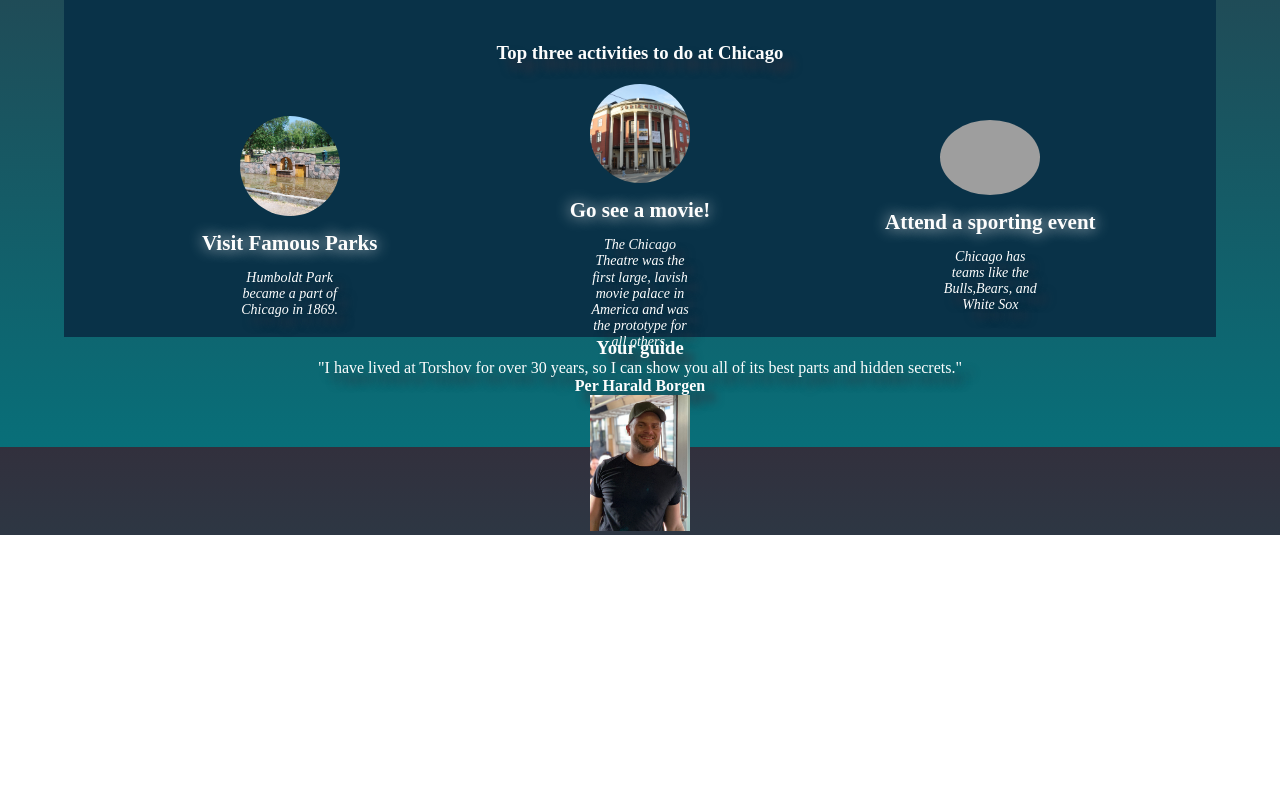
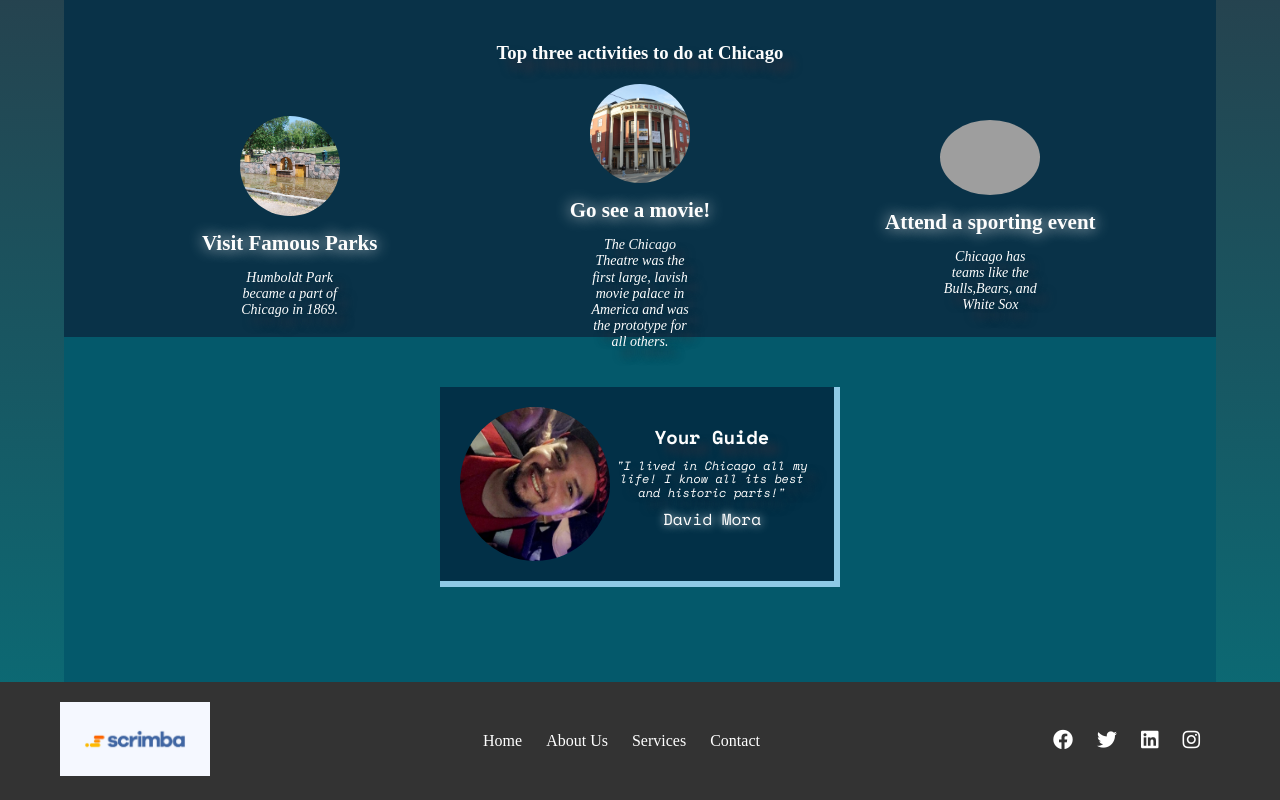
Before and after one commit to dmora219/HomeTown, a website built with Vite: page index.html in a window 1280 px wide. Shown: the part 353-1153 px from the top of the page. Before the commit the page ends 888 px from the top, so only its background shows below. Built offline with nearby package versions, Linux system fonts and the light colour scheme; grey boxes are pictures that could not be loaded; files whose address does not match are found by name.

Commit message:
final i think

```diff
--- a/index.html
+++ b/index.html
@@ -1,7 +1,13 @@
 <!DOCTYPE html>
 <html>
-    <head><link rel="stylesheet" href="https://cdnjs.cloudflare.com/ajax/libs/normalize/8.0.1/normalize.css">
+    <head>
+        <link rel="preconnect" href="https://fonts.googleapis.com">
+<link rel="preconnect" href="https://fonts.gstatic.com" crossorigin>
+<link href="https://fonts.googleapis.com/css2?family=Space+Mono:ital,wght@0,400;0,700;1,400&display=swap" rel="stylesheet">
+        <link rel="stylesheet" href="https://cdnjs.cloudflare.com/ajax/libs/normalize/8.0.1/normalize.css">
         <link rel="stylesheet" href="styles.css">
+        <link rel="stylesheet" href="https://cdnjs.cloudflare.com/ajax/libs/font-awesome/5.15.3/css/all.min.css">
+
     </head>
     <body>
 
@@ -34,11 +40,38 @@
         </div>
 
         <!-- GUIDE SECTION -->
-        <div>
-            <h3>Your guide</h3>
-            <p>"I have lived at Torshov for over 30 years, so I can show you all of its best parts and hidden secrets."</p>
-            <h4>Per Harald Borgen</h4>
-            <img src="images/per.jpg">
+        <div class="guide sizing">
+            <div class="card">
+                <img class="avatar" src="images/me.jpg">
+                <div class="guide-info">
+                    <h3 class="guide-text family">Your Guide</h3>
+                    <p class="guide-description family">"I lived in Chicago all my life! I know all its best and historic parts!"</p>
+                    <h4 class="guide-name family">David Mora</h4>
+                </div>
+            </div>
         </div>
+        <footer>
+            <div class="footer-container">
+                <div class="footer-logo">
+                    <a href="https://scrimba.com/"><img class="scrimba"src="images/scrimba.jpg" alt="Company Logo"></a>
+                </div>
+                <div class="footer-links">
+                    <ul>
+                        <li><a href="#" class="social">Home</a></li>
+                        <li><a href="#" class="social">About Us</a></li>
+                        <li><a href="#" class="social">Services</a></li>
+                        <li><a href="#" class="social">Contact</a></li>
+                    </ul>
+                </div>
+                <div class="footer-social">
+                    <ul>
+                        <li><a href="#" class="social"><i class="fab fa-facebook"></i></a></li>
+                        <li><a href="#" class="social"><i class="fab fa-twitter"></i></a></li>
+                        <li><a href="#" class="social"><i class="fab fa-linkedin"></i></a></li>
+                        <li><a href="#" class="social"><i class="fab fa-instagram"></i></a></li>
+                    </ul>
+                </div>
+            </div>
+        </footer>
     </body>
 </html>
--- a/styles.css
+++ b/styles.css
@@ -1,3 +1,8 @@
+/* Stretch Goals
+
+
+*/
+
 *{
     box-sizing: border-box;
     margin: 0;
@@ -5,7 +10,7 @@
 body {
     text-align: center;
     background: linear-gradient(#32303D ,#086F79);
-    height: 100vh;
+    height: 100%;
 }
 img {
     width: 100px;
@@ -59,3 +64,96 @@ h1, h2,h3,h4, p{
     width: 30%;
     font-style: italic;
 }
+.guide{
+    background-color: #04596B;
+}
+.card {
+    width: 400px;
+    height: 200px;
+    margin: 0 auto;
+    padding: 20px;
+    display: flex;
+    justify-content: space-around;
+    text-align: center;
+    background: #023047;
+    color: white;
+    border-bottom: 6px solid #8ecae6;
+    border-right: 6px solid #8ecae6;
+}
+.avatar {
+    width: 150px;
+    border-radius: 50%;
+    transition: all 0.6s;
+}
+.avatar:hover {
+    transform: scale(1.2) rotate(360deg);
+}
+.guide-info{
+    margin-top: 10px;
+}
+.family{
+    font-family: 'Space Mono', monospace;
+    margin-top: 10px;
+}
+.guide-text{
+    font-weight: 700;
+}
+.guide-description{
+    font-style: italic;
+    font-weight: 400;
+    font-size: 12px;
+}
+.guide-name{
+    font-weight: 400;
+    text-shadow: 0px 0px 10px white;
+}
+
+
+footer {
+    background-color: #333;
+    color: #fff;
+    padding: 20px 0;
+}
+
+.footer-container {
+    display: flex;
+    justify-content: space-between;
+    align-items: center;
+    max-width: 1200px;
+    margin: 0 auto;
+    padding: 0 20px;
+}
+
+.footer-logo img {
+    width: 150px;
+}
+
+.footer-links ul,
+.footer-social ul {
+    list-style: none;
+    padding: 0;
+    margin: 0;
+}
+
+.footer-links li,
+.footer-social li {
+    display: inline;
+    margin-right: 20px;
+}
+
+.footer-links a,
+.footer-social a {
+    color: #fff;
+    text-decoration: none;
+}
+
+
+.footer-social i {
+    font-size: 20px;
+}
+.social:hover{
+    color: orange;
+}
+.scrimba:hover{
+    border: 3px solid orange;
+}
```
Also changed, not shown: images/per.jpg (deleted), images/scrimba.jpg (added), images/torshov.jpg (deleted).
